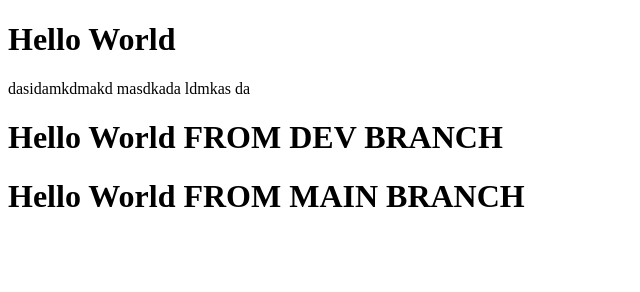
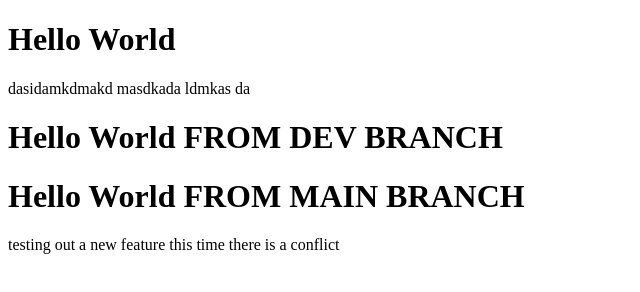
Before and after one commit to shikharx06/mern-11-foundation, a plain HTML site: page index.html in a window 1280 px wide. Shown: the whole page, without its empty margins (0-640 px from the left). Drawn offline with Linux system fonts and the light colour scheme.

Commit message:
Update index.html

```diff
--- a/index.html
+++ b/index.html
@@ -16,6 +16,7 @@
         <div>
             <h1>Hello World FROM DEV BRANCH</h1>
             <h1>Hello World FROM MAIN BRANCH</h1>
+            <div> testing out a new feature this time there is a conflict </div>
         </div>
     </div>
 </body>
```
